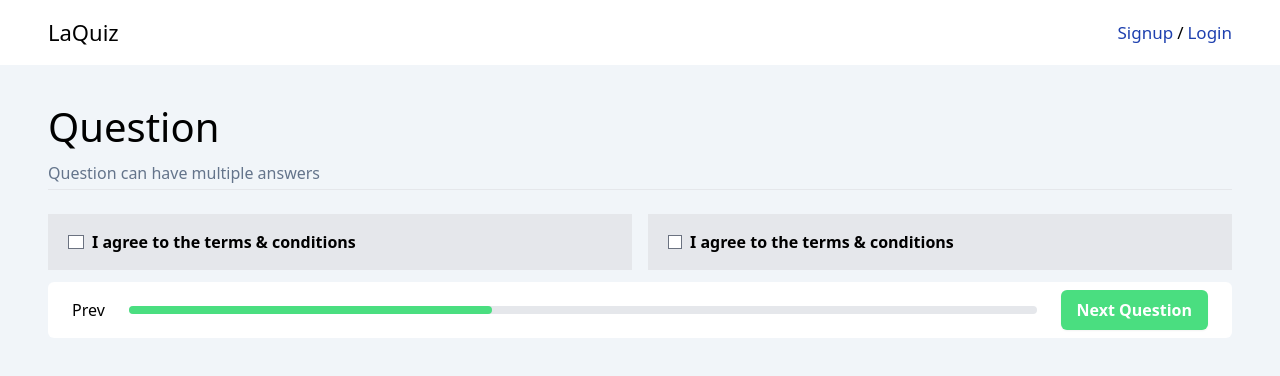
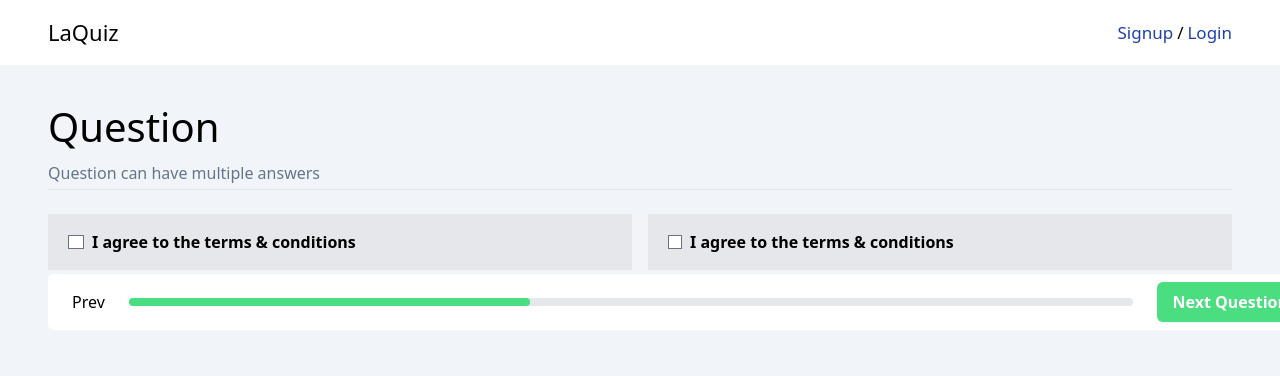
Before and after one commit to HabibSha/quiz-app, a React (Vite) app: page /quiz in a window 1280 px wide. Shown: the top 376 px of the page. Built offline with nearby package versions, Linux system fonts and the light colour scheme.

Commit message:
Progressbar modify

```diff
--- a/src/components/ProgressBar.jsx
+++ b/src/components/ProgressBar.jsx
@@ -1,6 +1,6 @@
 const ProgressBar = () => {
   return (
-    <article className="w-full bg-white px-3 sm:px-6 py-2 rounded-md flex items-center justify-center gap-3 sm:gap-6">
+    <article className="w-full bg-white px-3 sm:px-6 py-2 rounded-md flex items-center justify-center gap-3 sm:gap-6 absolute bottom-2">
       <div>
         <button className="flex-shrink-0">Prev</button>
       </div>
--- a/src/pages/Quiz.jsx
+++ b/src/pages/Quiz.jsx
@@ -5,7 +5,7 @@ import styles from "../styles";
 const Quiz = () => {
   return (
     <section>
-      <article className={`${styles.container} ${styles.paddingY}`}>
+      <article className={`${styles.container} ${styles.paddingY} relative`}>
         <h1 className="h3 font-medium">Question</h1>
         <h6 className="h6 text-slate-500 py-1">
           Question can have multiple answers
```
